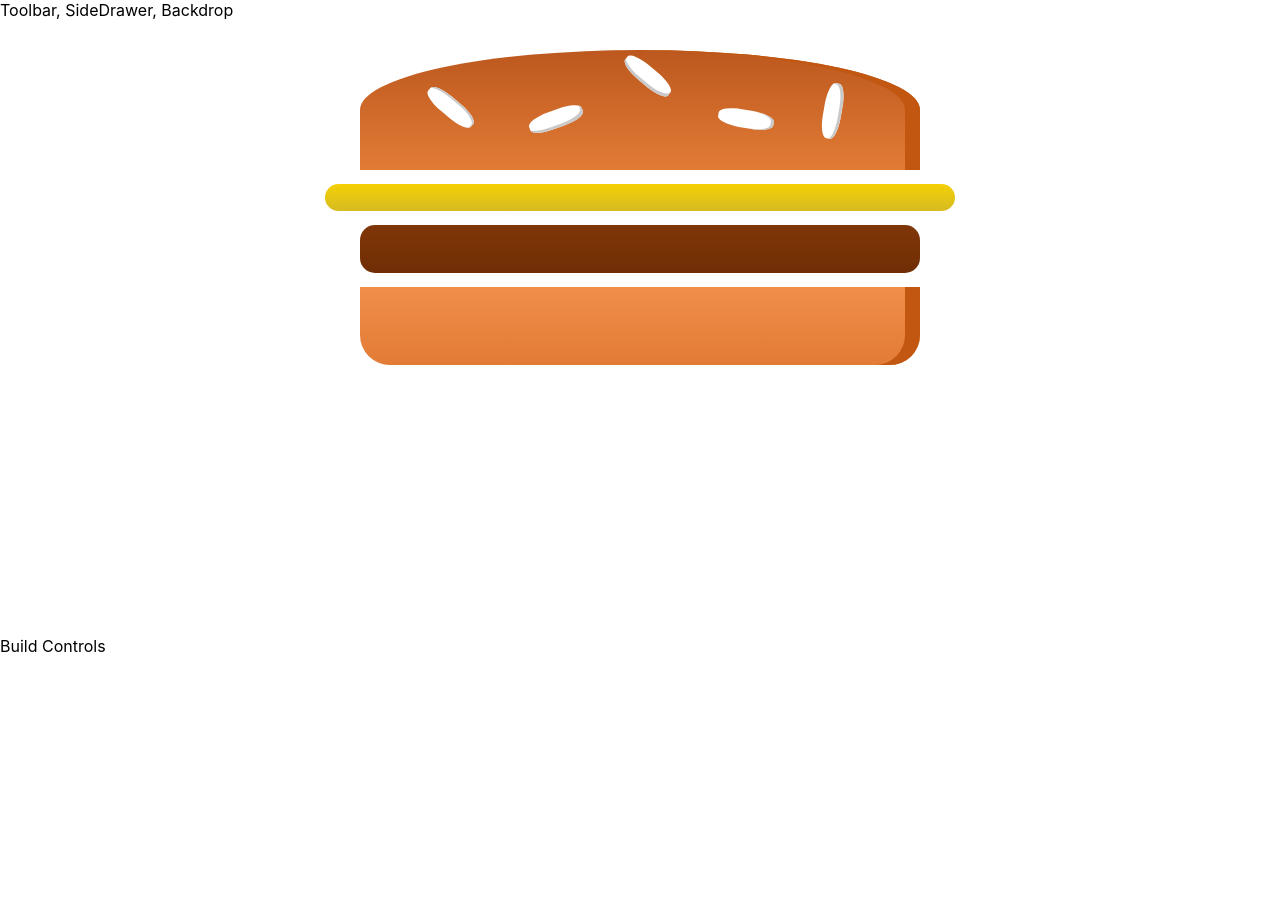
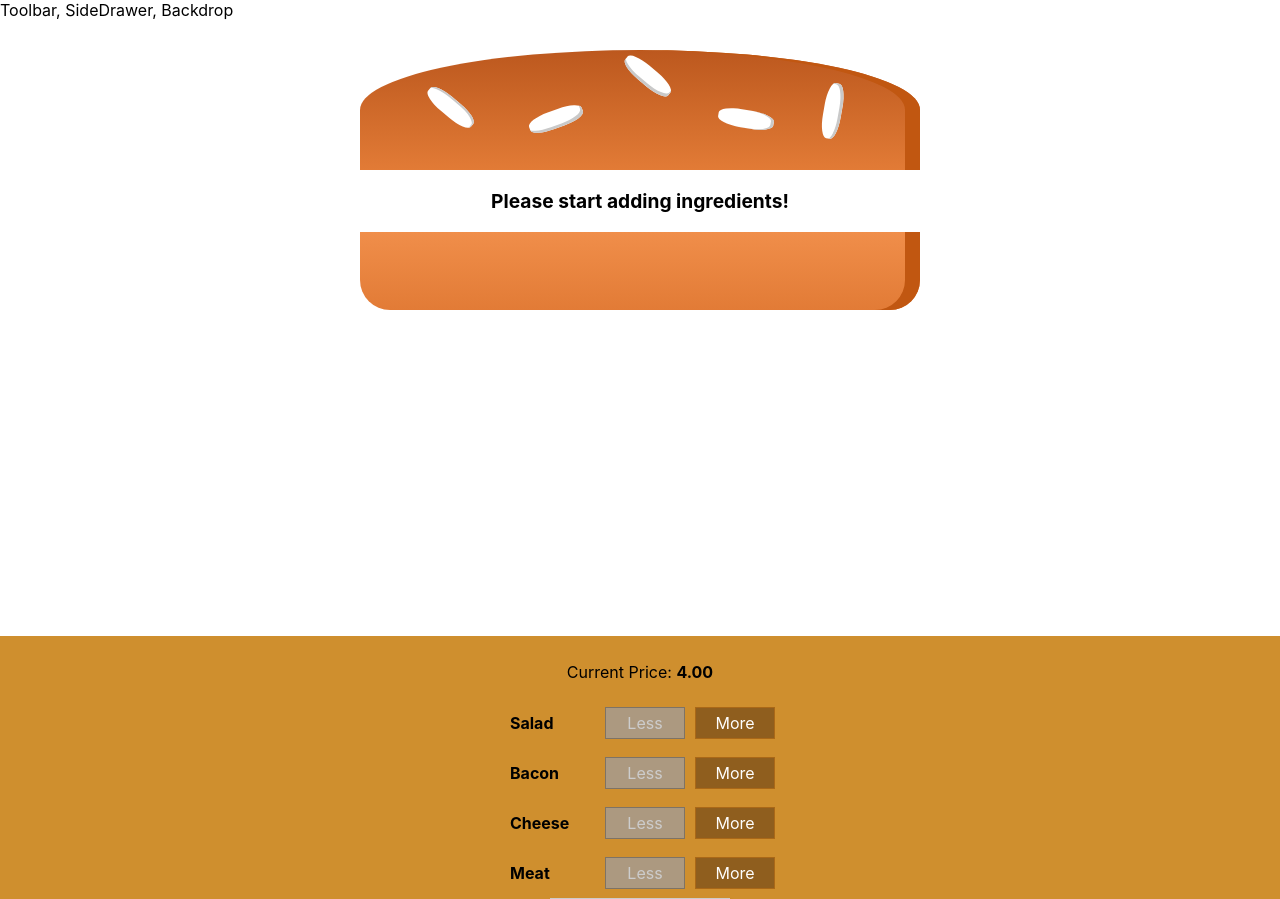
Before and after one commit to hanscl/burger-builder, a React app: page / in a window 1280 px wide. Shown: the top 899 px of the page. Before the commit the page ends 800 px from the top, so only its background shows below. Built offline with nearby package versions, Linux system fonts and the light colour scheme.

Commit message:
lecture 136

```diff
--- /dev/null
+++ b/src/components/Burger/BuildControls/BuildControl/BuildControl.js
@@ -0,0 +1,16 @@
+import React from 'react';
+import classes from './BuildControl.module.css';
+
+const buildControl = (props) => (
+  <div className={classes.BuildControl}>
+    <div className={classes.Label}>{props.label}</div>
+    <button className={classes.Less} onClick={props.removed} disabled={props.disabled}>
+      Less
+    </button>
+    <button className={classes.More} onClick={props.added}>
+      More
+    </button>
+  </div>
+);
+
+export default buildControl;
--- /dev/null
+++ b/src/components/Burger/BuildControls/BuildControl/BuildControl.module.css
@@ -0,0 +1,57 @@
+.BuildControl {
+  display: flex;
+  justify-content: space-between;
+  align-items: center;
+  margin: 5px 0;
+}
+
+.BuildControl button {
+  display: block;
+  font: inherit;
+  padding: 5px;
+  margin: 0 5px;
+  width: 80px;
+  border: 1px solid #aa6817;
+  cursor: pointer;
+  outline: none;
+}
+
+
+.BuildControl button:disabled {
+    background-color: #AC9980;
+    border: 1px solid #7E7365;
+    color: #ccc;
+    cursor: default;
+}
+
+.BuildControl button:hover:disabled {
+    background-color: #AC9980;
+    color: #ccc;
+    cursor: not-allowed;
+}
+
+.Label {
+    padding: 10px;
+    font-weight: bold;
+    width: 80px;
+}
+
+.BuildControl .Less {
+    background-color: #D39952;
+    color: white;
+}
+
+.BuildControl .More {
+    background-color: #8F5E1E;
+    color: white;
+}
+
+.BuildControl .Less:hover, .BuildControl .Less:active {
+    background-color: #DAA972;
+    color: white;
+}
+
+.BuildControl .More:hover,.BuildControl .More:active {
+    background-color: #99703F;
+    color: white;
+}
--- /dev/null
+++ b/src/components/Burger/BuildControls/BuildControls.js
@@ -0,0 +1,28 @@
+import React from 'react';
+import classes from './BuildControls.module.css';
+import BuildControl from './BuildControl/BuildControl';
+
+const controls = [
+  { label: 'Salad', type: 'salad' },
+  { label: 'Bacon', type: 'bacon' },
+  { label: 'Cheese', type: 'cheese' },
+  { label: 'Meat', type: 'meat' },
+];
+
+const buildControls = (props) => (
+  <div className={classes.BuildControls}>
+    <p>Current Price: <strong>{props.price.toFixed(2)}</strong></p>
+    {controls.map((ctrl) => (
+      <BuildControl
+        key={ctrl.label}
+        label={ctrl.label}
+        added={() => props.ingredientAdded(ctrl.type)}
+        removed={() => props.ingredientRemoved(ctrl.type)}
+        disabled={props.disabled[ctrl.type]}
+      />
+    ))}
+    <button className={classes.OrderButton} disabled={!props.purchaseable}>ORDER NOW</button>
+  </div>
+);
+
+export default buildControls;
--- /dev/null
+++ b/src/components/Burger/BuildControls/BuildControls.module.css
@@ -0,0 +1,52 @@
+.BuildControls {
+  width: 100%;
+  background-color: #cf8f2e;
+  display: flex;
+  flex-direction: column;
+  align-items: center;
+  box-shadow: 0 2px 1px #ccc;
+  margin: auto;
+  padding: 10px 0;
+}
+
+
+.OrderButton {
+  background-color: #DAD735;
+  outline: none;
+  cursor: pointer;
+  border: 1px solid #966909;
+  color: #966909;
+  font-family: inherit;
+  font-size: 1.2em;
+  padding: 15px 30px;
+  box-shadow: 2px 2px 2px #966909;
+}
+
+.OrderButton:hover, .OrderButton:active {
+  background-color: #A0DB41;
+  border: 1px solid #966909;
+  color: #966909;
+}
+
+.OrderButton:disabled {
+  background-color: #C7C6C6;
+  cursor: not-allowed;
+  border: 1px solid #ccc;
+  color: #888888;
+}
+
+.OrderButton:not(:disabled) {
+  animation: enable 0.3s linear;
+}
+
+@keyframes enable {
+  0% {
+      transform: scale(1);
+  }
+  60% {
+      transform: scale(1.1);
+  }
+  100% {
+      transform: scale(1);
+  }
+}
--- a/src/components/Burger/Burger.js
+++ b/src/components/Burger/Burger.js
@@ -3,15 +3,23 @@
 import BurgerIngredient from './BurgerIngredient/BurgerIngredient';
 
 const burger = (props) => {
-  const transformedIngredients = Object.keys(props.ingredients)
-  .map(igKey => {
-      return [...Array(props.ingredients[igKey])]
-  });
+  let transformedIngredients = Object.keys(props.ingredients)
+    .map((igKey) => {
+      return [...Array(props.ingredients[igKey])].map((_, i) => {
+        return <BurgerIngredient key={igKey + i} type={igKey} />;
+      });
+    })
+    .reduce((arr, el) => {
+      return arr.concat(el);
+    }, []);
+  if (transformedIngredients.length === 0) {
+    transformedIngredients = <p>Please start adding ingredients!</p>;
+  }
+  console.log(transformedIngredients);
   return (
     <div className={classes.Burger}>
       <BurgerIngredient type="bread-top" />
-      <BurgerIngredient type="cheese" />
-      <BurgerIngredient type="meat" />
+      {transformedIngredients}
       <BurgerIngredient type="bread-bottom" />
     </div>
   );
--- a/src/containers/BurgerBuilder/BurgerBuilder.js
+++ b/src/containers/BurgerBuilder/BurgerBuilder.js
@@ -1,20 +1,81 @@
 import React, { Component } from 'react';
 import Aux from '../../hoc/Aux';
 import Burger from '../../components/Burger/Burger';
+import BuildControls from '../../components/Burger/BuildControls/BuildControls';
+
+const INGREDIENT_PRICES = {
+  salad: 0.5,
+  cheese: 0.4,
+  meat: 1.3,
+  bacon: 0.2,
+};
 
 class BurgerBuilder extends Component {
   state = {
     ingredients: {
-      salad: 1,
-      bacon: 1,
-      cheese: 2,
-      meat: 2,
+      salad: 0,
+      bacon: 0,
+      cheese: 0,
+      meat: 0,
     },
+    totalPrice: 4,
+    purchaseable: false,
   };
+
+  addIngredientHandler = (type) => {
+    const oldCount = this.state.ingredients[type];
+    const updatedCount = oldCount + 1;
+    const updatedIngredients = { ...this.state.ingredients };
+    updatedIngredients[type] = updatedCount;
+    const priceAddition = INGREDIENT_PRICES[type];
+    const oldPrice = this.state.totalPrice;
+    const newPrice = oldPrice + priceAddition;
+    this.setState({ totalPrice: newPrice, ingredients: updatedIngredients });
+    this.updatePurchaseState(updatedIngredients);
+  };
+
+  removeIngredientHandler = (type) => {
+    const oldCount = this.state.ingredients[type];
+    if (oldCount <= 0) return;
+    const updatedCount = oldCount - 1;
+    const updatedIngredients = { ...this.state.ingredients };
+    updatedIngredients[type] = updatedCount;
+    const priceDeduction = INGREDIENT_PRICES[type];
+    const oldPrice = this.state.totalPrice;
+    const newPrice = oldPrice - priceDeduction;
+    this.setState({ totalPrice: newPrice, ingredients: updatedIngredients });
+    this.updatePurchaseState(updatedIngredients);
+  };
+
+  updatePurchaseState = (updatedIngredients) => {
+    console.log('ingredients', updatedIngredients);
+    const sum = Object.keys(updatedIngredients)
+      .map((igKey) => {
+        return updatedIngredients[igKey];
+      })
+      .reduce((sum, elem) => {
+        return sum + elem;
+      }, 0);
+    this.setState({ purchaseable: sum > 0 });
+  };
+
   render() {
+    const disabledInfo = {
+      ...this.state.ingredients,
+    };
+    for (let key in disabledInfo) {
+      disabledInfo[key] = disabledInfo[key] <= 0;
+    }
     return (
       <Aux>
-        <Burger ingredients={this.state.ingredients}/> <div>Build Controls</div>
+        <Burger ingredients={this.state.ingredients} />{' '}
+        <BuildControls
+          ingredientAdded={this.addIngredientHandler}
+          ingredientRemoved={this.removeIngredientHandler}
+          disabled={disabledInfo}
+          purchaseable={this.state.purchaseable}
+          price={this.state.totalPrice}
+        />
       </Aux>
     );
   }
```
